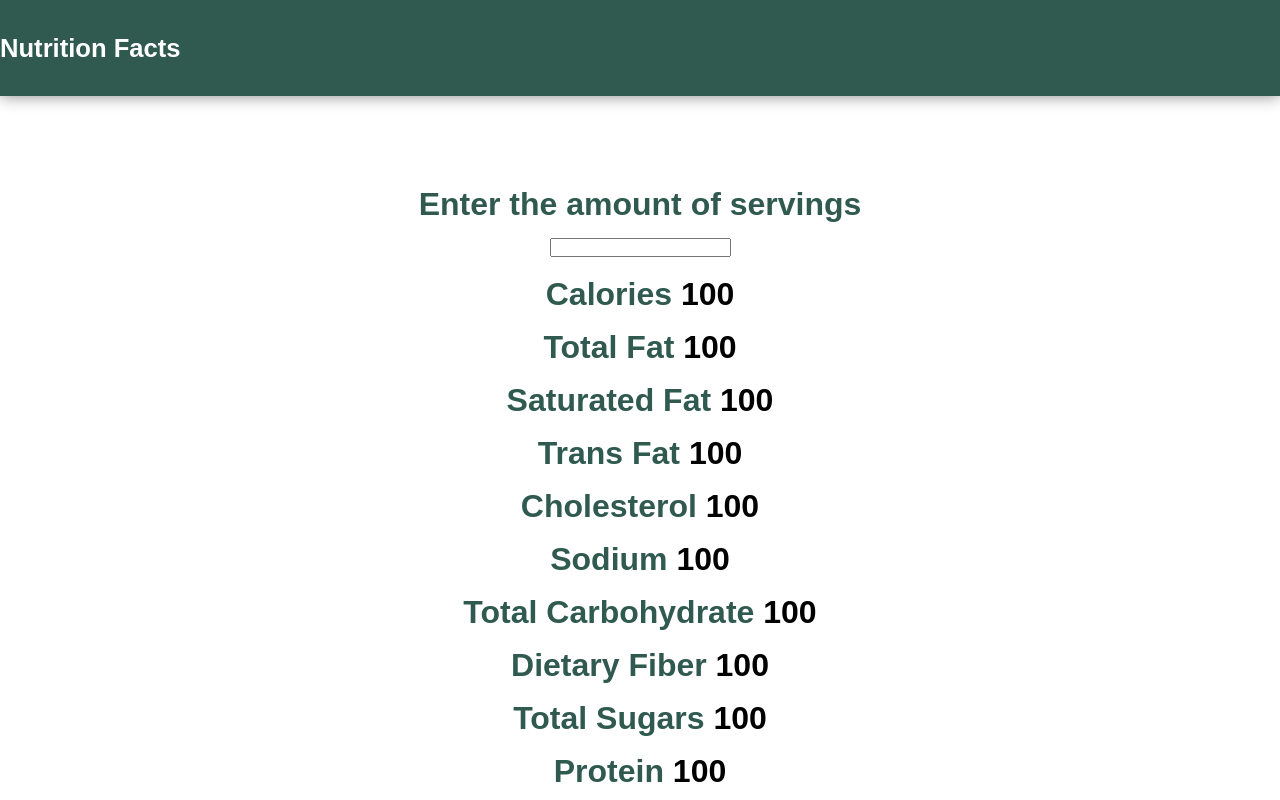
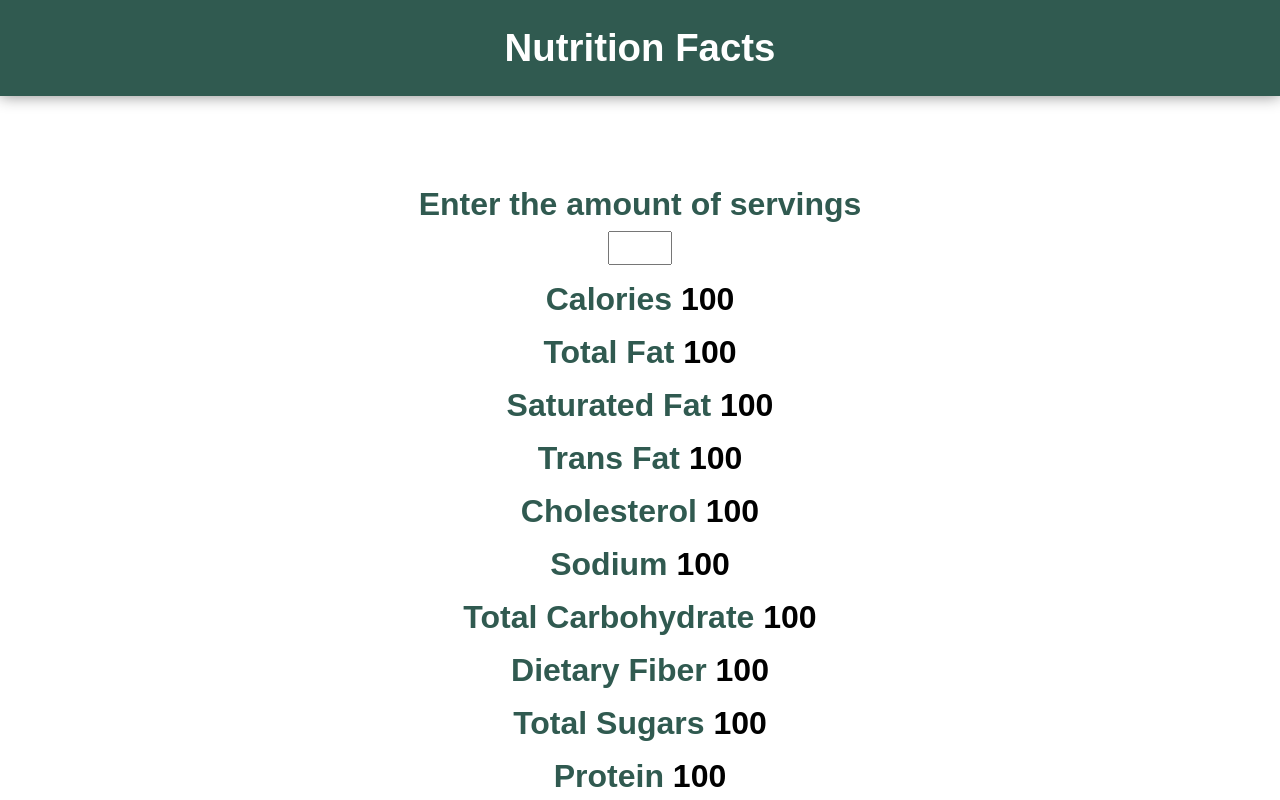
Before and after one commit to cse110-fa21-group16/cse110-fa21-group16, a plain HTML site: page source/index.html in a window 1280 px wide. Shown: the top 800 px of the page. Drawn offline with Linux system fonts and the light colour scheme; a script that the page names is missing.

Commit message:
Update main.css

```diff
--- a/source/main.css
+++ b/source/main.css
@@ -28,15 +28,15 @@ article {
     height: 12vh;
     padding: 0px;
     display: flex;
-    justify-content: space-between;
     align-items: center;
+    justify-content: center;
     flex-flow: row nowrap;
   }
 
   .header-div h1 {
     text-align: center;
     color: white;
-    font-size: 2vw;
+    font-size: 3vw;
   }
 
 
@@ -57,6 +57,11 @@ article {
 
   .origin>servings>servingSize{
     max-width: 10em;
+  }
+
+  input{
+    width: 60px;
+    height: 30px;
   }
 
   footer {
```
